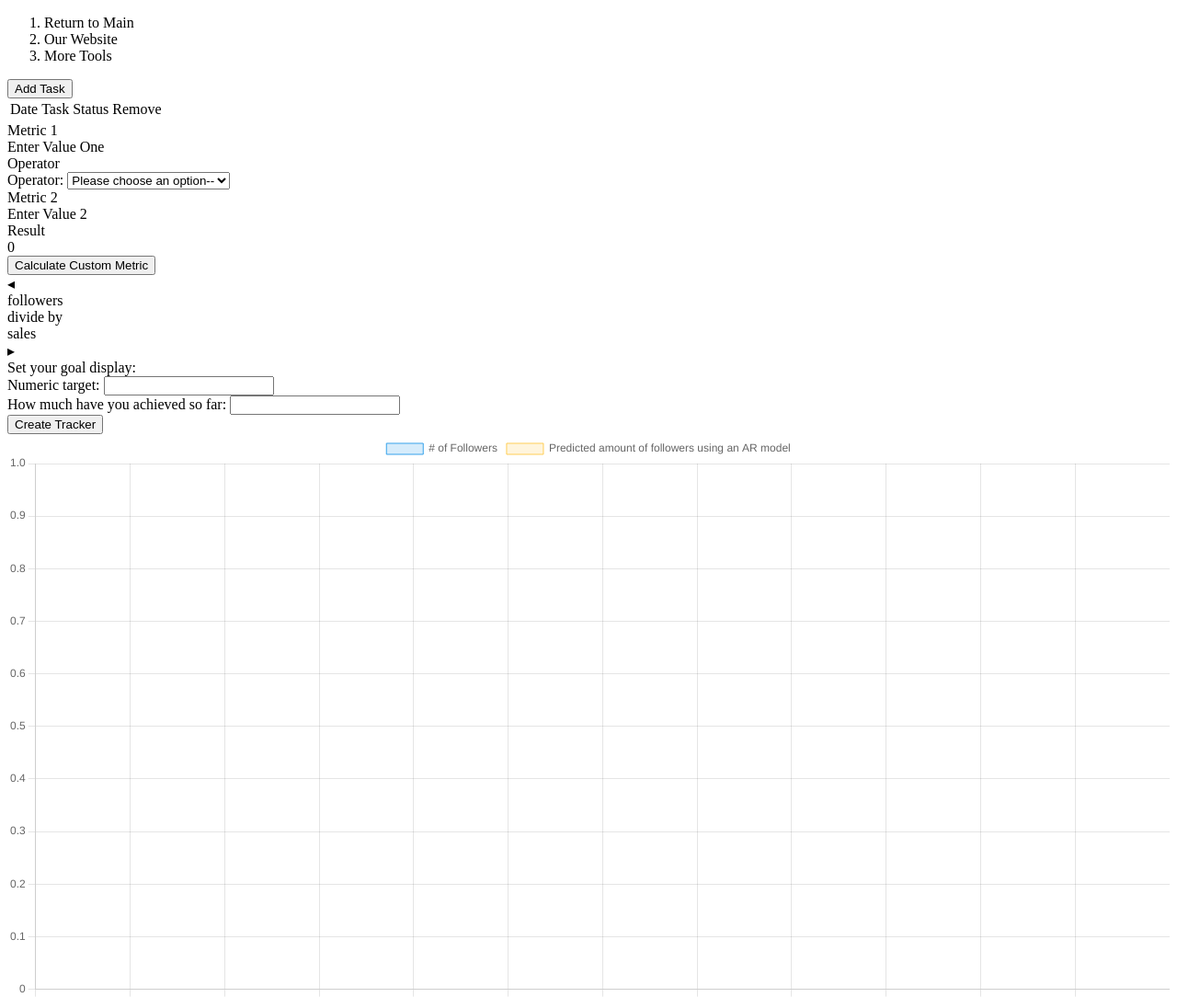
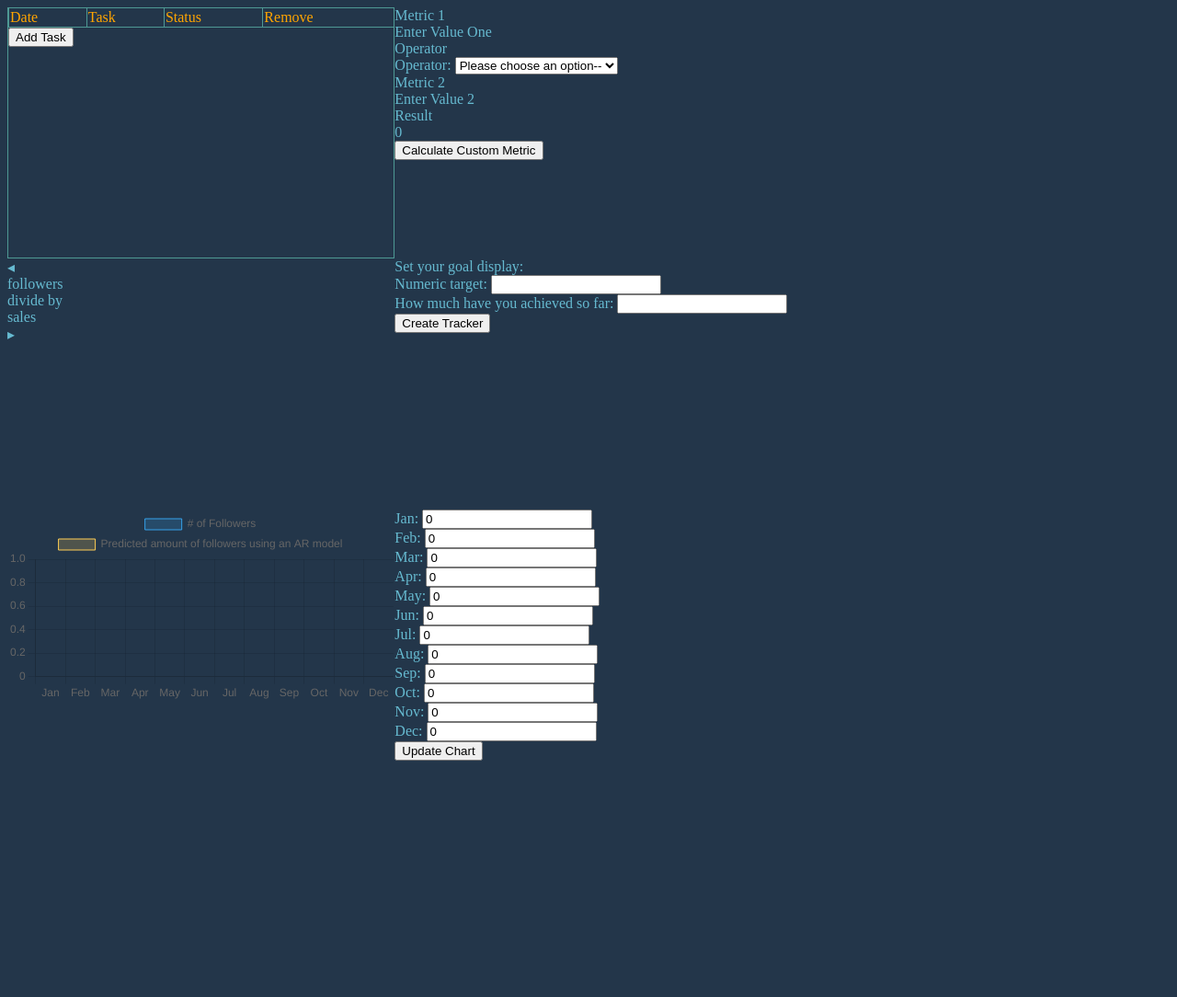
Before and after one commit to Viktotovich/v-and-bruno-tools, a website built with webpack: page src/index.html in a window 1280 px wide. Shown: the top 1084 px of the page at 92% size. Built offline with nearby package versions, Linux system fonts and the light colour scheme.

Commit message:
"Added first part of designs"

```diff
--- a/src/index.html
+++ b/src/index.html
@@ -6,7 +6,7 @@
     <title>Document</title>
 </head>
 <body>
-    <header>
+    <!--<header>
         <nav>
             <ol>
                 <li>Return to Main</li>
@@ -14,18 +14,18 @@
                 <li>More Tools</li>
             </ol>
         </nav>
-    </header>
+    </header> -->
     <div id="content">
         <!--SECTION 1 - Tasks-->
         <div class="tasks">
             <table id="task-container">
-                <tr>
+                <tr id="task-headers">
                     <td>Date</td>
                     <td>Task</td>
                     <td>Status</td>
                     <td>Remove</td>
                 </tr>
-                <tr>
+            </table>
             <button id="open-modal">Add Task</button>
             <!-- Pop-up Form to set tasks-->
             <dialog>
@@ -42,8 +42,6 @@
                     <button id="submit-form">Confirm</button>
                 </form>
             </dialog>
-                </tr>
-            </table>
         </div>
 
         <!--SECTION 2 - Metrics-->
--- a/src/styles.css
+++ b/src/styles.css
@@ -0,0 +1,47 @@
+body {
+    background-color: #23364A;
+    color: #66BAD0;
+}
+
+#content {
+    display: grid;
+    grid-template-columns: 1fr 2fr;
+    grid-template-rows: 1fr 1fr 1fr 1fr;
+}
+
+.tasks {
+    grid-area: 1 / 1 / 2 / 2;
+    border: 1px #4E9994 solid;
+}
+
+table {
+    border-collapse: collapse;
+    width: 100%;
+}
+
+#task-container {
+    width: 100%;
+}
+
+#task-container tr {
+    transition: background-color 0.3s ease;
+}
+
+#task-container tr:hover {
+    background-color: aliceblue;
+    color: #23364A;
+}
+
+#task-headers {
+    color: orange;
+}
+
+td {
+    max-width: 20ch;
+    overflow-wrap: break-word;
+    border-left: 1px solid #4E9994;
+}
+
+tr:last-child td {
+    border-bottom: 1px solid #4E9994;
+}
```
Lines whose indentation alone changed are shown as unchanged.
